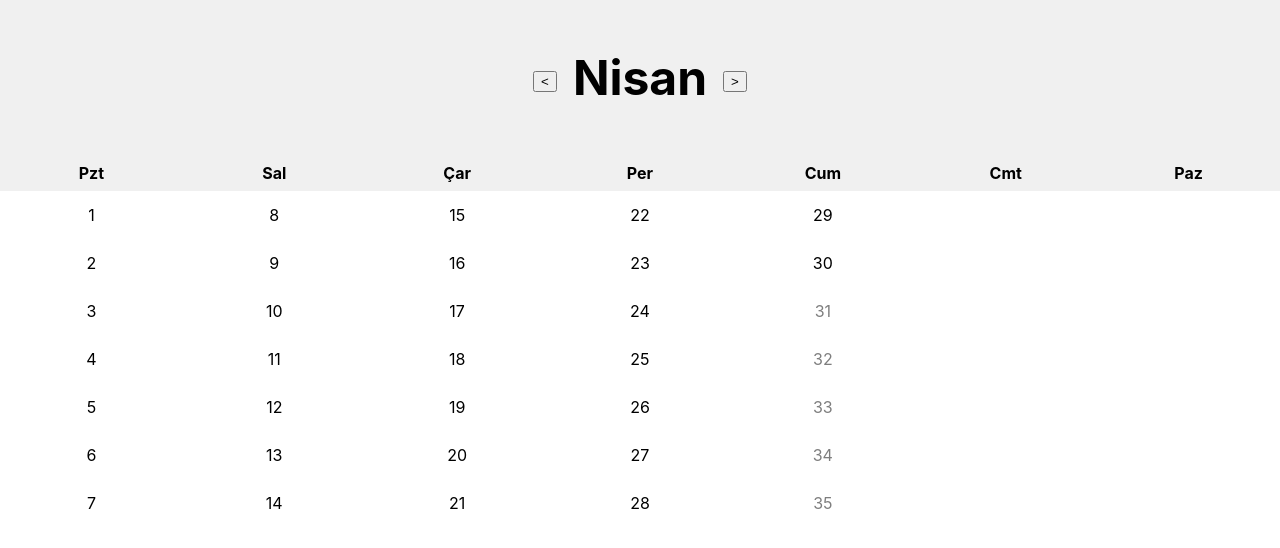
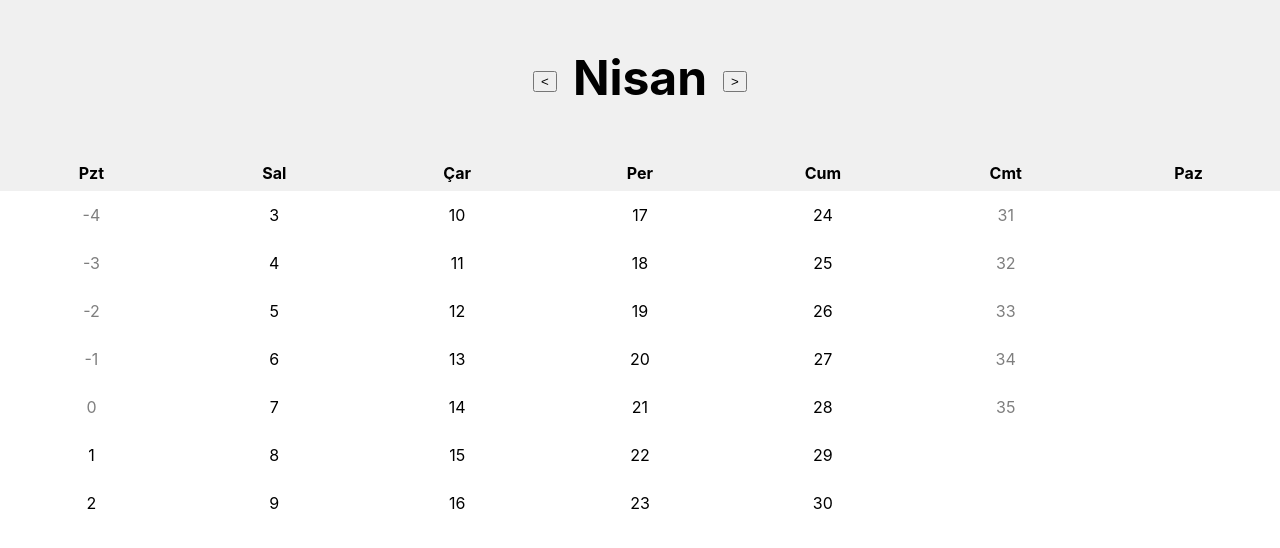
Before and after one commit to DrShahinstein/turkish-literature-calendar, a React (Create React App) app: page / in a window 1280 px wide. Shown: the top 548 px of the page. Built offline with nearby package versions, Linux system fonts and the light colour scheme.

Commit message:
Implement the first day of the week situation

```diff
--- a/src/App.js
+++ b/src/App.js
@@ -76,22 +76,36 @@ function App() {
           <div>Paz</div>
         </div>
         <div className="calendar-weeks">
-          {range(1, 35)
+          {range(1 - currentDate.getDay(), 35)
             .reduce((acc, day) => {
               const specialDay = specialDays.find(
                 (d) => d.month === month && d.day === day
               );
-              const daySlot = (
+              if (day < 1 || !(day <= daysInMonth)) {
+                var daySlot = (
                   <div
-                  className={`calendar-day-slot
-                ${specialDay ? "special-day" : ""}
-                ${day <= daysInMonth ? "" : "dead-slot"}`}
+                    className={`calendar-day-slot dead-slot ${
+                      specialDay ? "special-day" : ""
+                    }`}
                     onClick={() => handleDayClick(day)}
                     key={shortid.generate()}
                   >
                     {day}
                   </div>
                 );
+              } else {
+                var daySlot = (
+                  <div
+                    className={`calendar-day-slot ${
+                      specialDay ? "special-day" : ""
+                    }`}
+                    onClick={() => handleDayClick(day)}
+                    key={shortid.generate()}
+                  >
+                    {day}
+                  </div>
+                );
+              }
               if (acc.length === 0) {
                 return [[daySlot]];
               }
```
Lines whose indentation alone changed are shown as unchanged.
